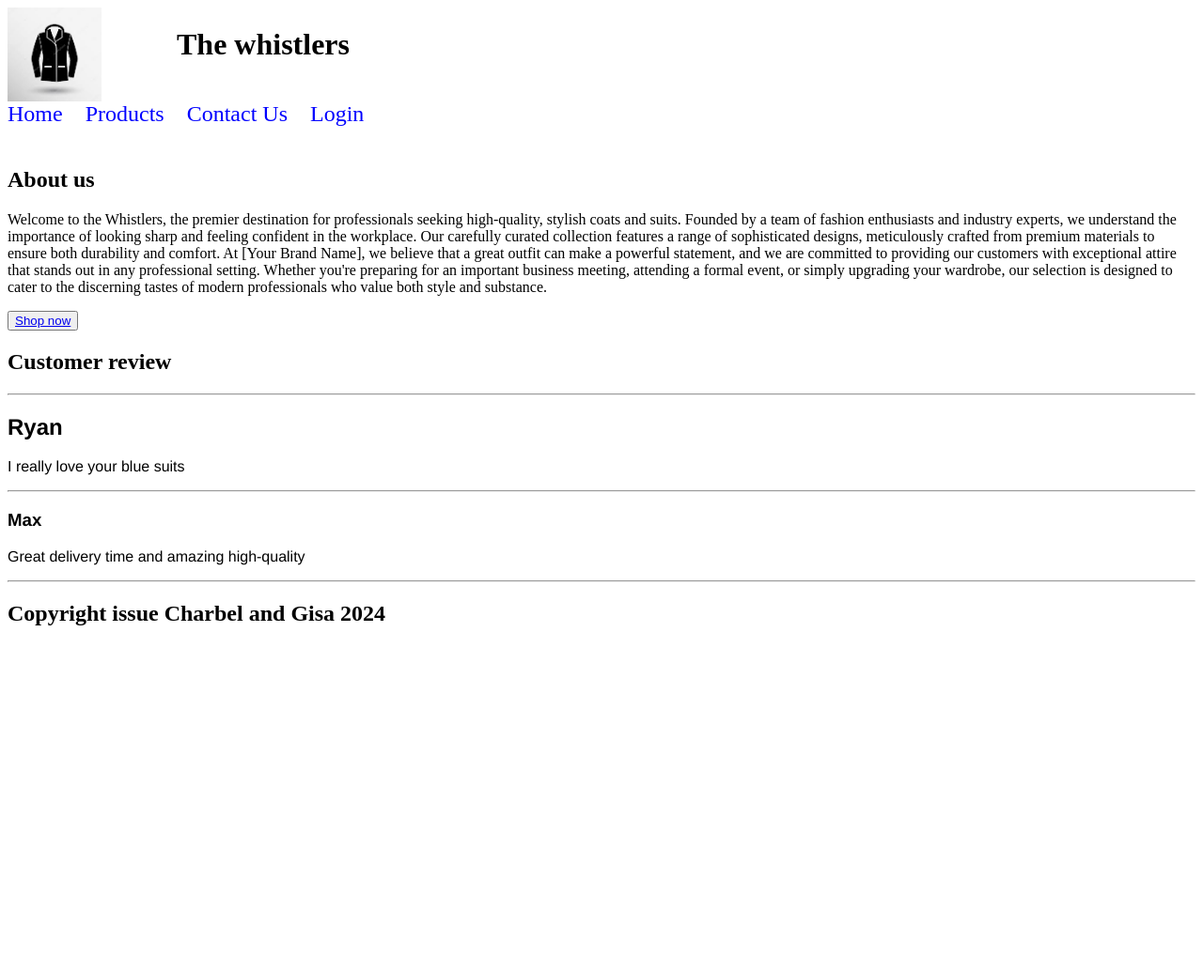
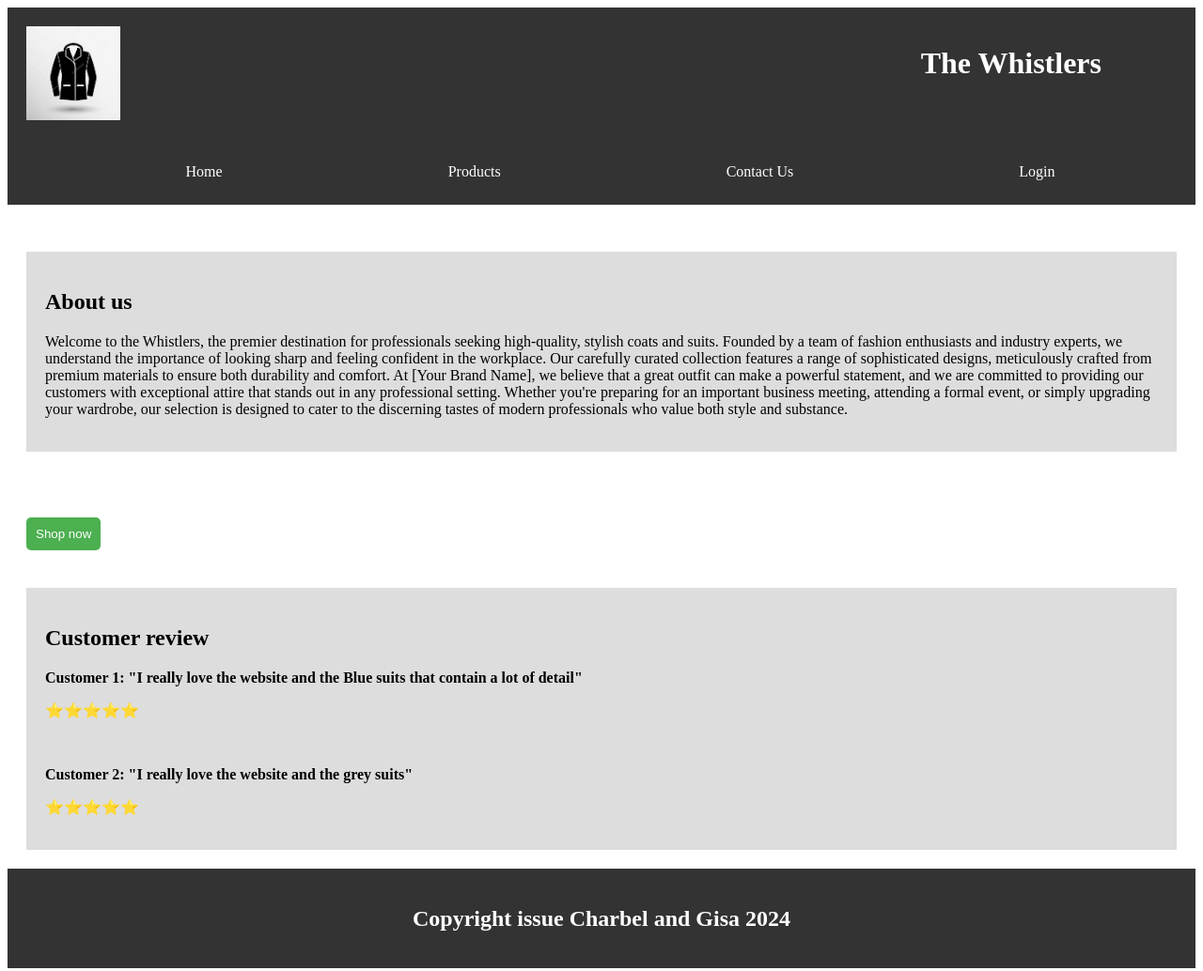
Before and after one commit to Charbel12323/Website-ENSF381, a plain HTML site: page index.html in a window 1280 px wide. Shown: the whole page at 94% size. Before the commit the page ends 800 px from the top, so only its background shows below. Drawn offline with Linux system fonts and the light colour scheme.

Commit message:
Finished assignment 2 for home and product

```diff
--- a/index.html
+++ b/index.html
@@ -1,6 +1,7 @@
 <!-- index.html -->
 <!DOCTYPE html>
 <html lang="en">
+
 <head>
     <meta charset="UTF-8">
     <meta name="viewport" content="width=device-width, initial-scale=1.0">
@@ -9,45 +10,71 @@
     <link rel="stylesheet" href="style.css">
     <!-- Add meta tags, title, and link to styles.css here -->
 </head>
+
 <body>
     <header class="Header">
         <img class="logo" src="Logo image.jpg" alt="Logo">
-        <h1>The whistlers</h1>
+        <h1>The Whistlers</h1>
         <!-- Logo and website name go here -->
     </header>
-    <div class="Links">
-        <a href="index.html">Home</a>
-        <a href="products.html">Products</a>
-        <a href="contact.html">Contact Us</a>
-        <a href="login.html">Login</a>
+    <nav class="Links">
+        <ul>
+            <li><a href="index.html">Home</a></li>
+            <li><a href="products.html">Products</a></li>
+            <li><a href="contact.html">Contact Us</a></li>
+            <li><a href="login.html">Login</a></li>
+        </ul>
         <!-- Navigation links go here -->
-    </div>
+    </nav>
     <main>
         <!-- About Us Section -->
         <section class="about-us">
+            <div class="About-container">
                 <h1><b>About us</b></h1>
-            <p>Welcome to the Whistlers, the premier destination for professionals seeking high-quality, stylish coats and suits. Founded by a team of fashion enthusiasts and industry experts, we understand the importance of looking sharp and feeling confident in the workplace. Our carefully curated collection features a range of sophisticated designs, meticulously crafted from premium materials to ensure both durability and comfort. At [Your Brand Name], we believe that a great outfit can make a powerful statement, and we are committed to providing our customers with exceptional attire that stands out in any professional setting. Whether you're preparing for an important business meeting, attending a formal event, or simply upgrading your wardrobe, our selection is designed to cater to the discerning tastes of modern professionals who value both style and substance.</p>
+                <div class="about-para">
+                    <p>Welcome to the Whistlers, the premier destination for professionals seeking high-quality, stylish
+                        coats and suits. Founded by a team of fashion enthusiasts and industry experts, we understand
+                        the
+                        importance of looking sharp and feeling confident in the workplace. Our carefully curated
+                        collection
+                        features a range of sophisticated designs, meticulously crafted from premium materials to ensure
+                        both durability and comfort. At [Your Brand Name], we believe that a great outfit can make a
+                        powerful statement, and we are committed to providing our customers with exceptional attire that
+                        stands out in any professional setting. Whether you're preparing for an important business
+                        meeting,
+                        attending a formal event, or simply upgrading your wardrobe, our selection is designed to cater
+                        to
+                        the discerning tastes of modern professionals who value both style and substance.</p>
+                </div>
+
         </section>
+
+        </div>
         <section class="shop-now">
             <button><a href="products.html">Shop now</a></button>
         </section>
         <!-- Customer Reviews/Testimonials Section -->
         <section class="customer-reviews">
+            <div class="customer-content">
                 <h1>Customer review</h1>
-            <hr>
-            <div class="review">
-                <h2>Ryan</h2>
-                <p> I really love your blue suits</p>
-                <hr>
-                <h3>Max</h3>
-                <p>Great delivery time and amazing high-quality</p>
+
+                <p><b>Customer 1: "I really love the website and the Blue suits that contain a lot of detail"</p>
+                <p>⭐⭐⭐⭐⭐</p>
+                <br>
+
+                <p><b>Customer 2: "I really love the website and the grey suits"</p>
+                <p>⭐⭐⭐⭐⭐</p>
+
+
             </div>
+
         </section>
-        <hr>
+
     </main>
-        <footer>
+    <footer class="footer">
         <h2>Copyright issue Charbel and Gisa 2024</h2>
         <!-- Copyright notice goes here -->
     </footer>
 </body>
+
 </html
--- a/style.css
+++ b/style.css
@@ -1,51 +1,221 @@
-.Header{
+.Header {
+    display: flex;
+    background: #333;
+    padding: 20px;
+    margin: 0;
+    justify-content: space-between;
+    padding-right: 100px;
+}
+
+.Header img {
+    margin-right: 80px;
+    left: 0;
+}
+
+.Header h1 {
+    color: white;
+    right: 0;
+}
+
+.logo {
+    height: 100px;
+}
+
+.Links {
+    display: flex;
+    justify-content: space-around;
+    align-items: center;
+    background-color: #333;
+}
+
+.Links ul {
+    justify-content: space-around;
+    display: flex;
+    gap: 200px;
+    align-items: center;
+    list-style: none;
+
+}
+
+.Links a {
+    text-decoration: none;
+    color: white;
+}
+
+.Links li {
+    padding: 10px 20px;
+}
+
+.about-us {
+    display: flex;
+    padding: 30px 0px;
+}
+
+.About-container {
+    background: #ddd;
+    margin: 20px;
+    padding: 20px;
+}
+
+.about-para p {
+    display: flex;
+    justify-content: center;
+    align-items: center;
+}
+
+
+.shop-now button {
+    background-color: #4CAF50;
+    padding: 10px;
+    border: none;
+    border-radius: 5px;
+    margin: 20px;
+}
+
+.shop-now a {
+    text-decoration: none;
+    color: white;
+}
+
+.customer-reviews {
     display: flex;
 }
 
-.Header img{
-    margin-right: 80px;
+.customer-content {
+    background: #ddd;
+    padding: 20px;
+    margin: 20px;
+    width: 100%;
 }
 
-.logo{
-    height:100px;
+.footer {
+    background-color: #333;
+    padding: 20px;
+    display: flex;
+    justify-content: center;
 }
 
-.Links a{
-    display: inline-block;
-    margin-right: 20px;
-    font-size: 24px;
-    text-decoration: none;
-    color: blue;
-    height: 50px;
+.footer h2 {
+    color: white;
+
 }
 
-.product{
-    height:200px;
+
+.product {
+    height: 200px;
     width: 200px;
 }
 
-.Info{
-    top:0;
-    width:200px;
+.product-grid {
+    display: grid;
+    grid-template-columns: repeat(auto-fit, minmax(200px, 1fr));
+    gap: 1rem;
+}
+
+.product-section {
+    background-color: #ddd;
+    padding: 20px;
+    margin: 20px;
+
+
+}
+
+.product-section h2 {
+    text-align: center;
+    margin: 20px 0;
+    color: white;
+    font-size: 30px;
+}
+
+.product-grid {
+    display: grid;
+    grid-template-columns: repeat(2, 1fr);
+    gap: 20px;
+    padding: 20px;
+}
+
+.product-item {
+    border: 1px solid #ddd;
+    padding: 20px;
+    border-radius: 10px;
+    text-align: center;
+    background-color: #f9f9f9;
+    margin: 20px;
+    align-items: center;
+}
+
+.product-image {
+    max-width: 100%;
+    border-radius: 8px;
+    margin-bottom: 10px;
+    height: auto;
+    margin-bottom: 10px;
+}
+
+.product-price {
+    color: #007BFF;
+}
+
+.product-item:hover {
+    background-color: white;
+    transition: all 0.3s ease;
+    transform: scale(1.075);
+}
+
+.add-to-cart {
+    background-color: #4CAF50;
+    border-radius: 5px;
+    margin: 10px;
+    color: white;
+    border: none;
+    padding: 10px;
+    cursor: pointer;
+
+
+}
+
+.add-to-cart:hover {
+    background-color: #45A049;
+    transform: scale(1.075);
+}
+
+/* Responsive adjustments */
+@media (max-width: 768px) {
+    .product-grid {
+        grid-template-columns: repeat(auto-fit, minmax(150px, 1fr));
+    }
+}
+
+@media (max-width: 480px) {
+    .product-grid {
+        grid-template-columns: 1fr;
+        /* Single column layout on very small screens */
+    }
+}
+
+.Info {
+    top: 0;
+    width: 200px;
 }
 
 
-.table{
-    border:1px solid black;
+.table {
+    border: 1px solid black;
 }
 
-.table td{
-    border:1px solid black;
-    width:300px
+.table td {
+    border: 1px solid black;
+    width: 300px
 }
 
-.review{
+.review {
     font-family: 'Franklin Gothic Medium', 'Arial Narrow', Arial, sans-serif;
 }
+
 .login-form {
     max-width: 300px;
     margin: 0 auto;
-    text-align: left; /
+    text-align: left;/
 }
 
 .login-form input {
@@ -65,6 +235,7 @@
 
 .signup-link {
     display: block;
-    text-align: left; /* Align the sign-up link to the left */
+    text-align: left;
+    /* Align the sign-up link to the left */
     margin-top: 10px;
 }
```
Also changed, not shown: products.html (+46 -39 lines). Lines whose indentation alone changed are shown as unchanged.
